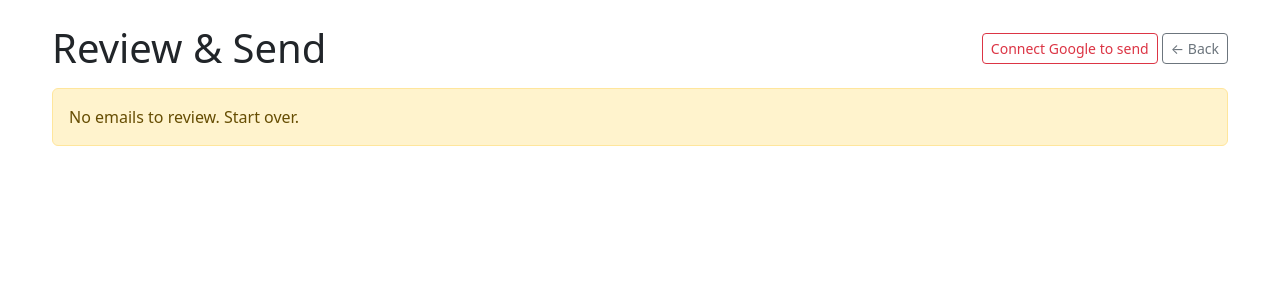
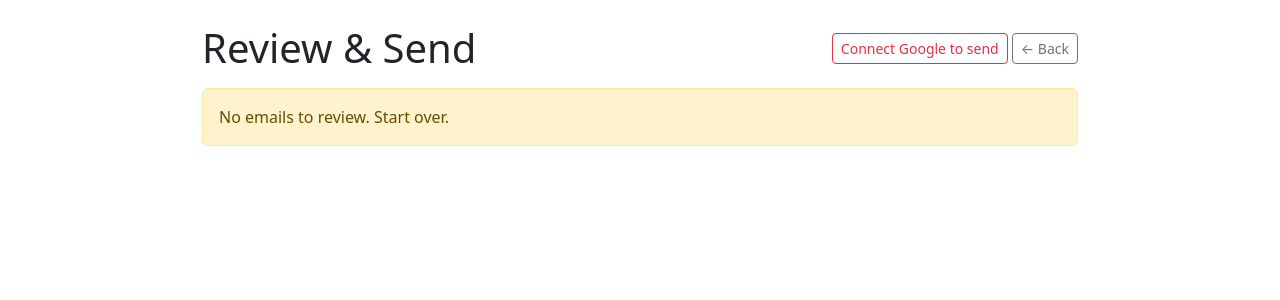
Before and after one commit to Lowen366/customer-email-app-flask, a Flask app: page /review in a window 1280 px wide. Shown: the top 300 px of the page. Run offline with Flask 3, Linux system fonts and the light colour scheme.

Commit message:
Update review.html

```diff
--- a/templates/review.html
+++ b/templates/review.html
@@ -5,7 +5,7 @@
     <title>Review & Send · Email Matcher</title>
     <link href="https://cdn.jsdelivr.net/npm/bootstrap@5.3.3/dist/css/bootstrap.min.css" rel="stylesheet">
     <style>
-      .maxw{max-width:1200px}
+      .maxw{max-width:900px}
       .status-dot{width:10px;height:10px;border-radius:10px;display:inline-block;margin-right:6px}
       .pending{background:#adb5bd}.approved{background:#0d6efd}.sent{background:#198754}.skipped{background:#6c757d}
       /* make the subject/body cells roomy */
```
